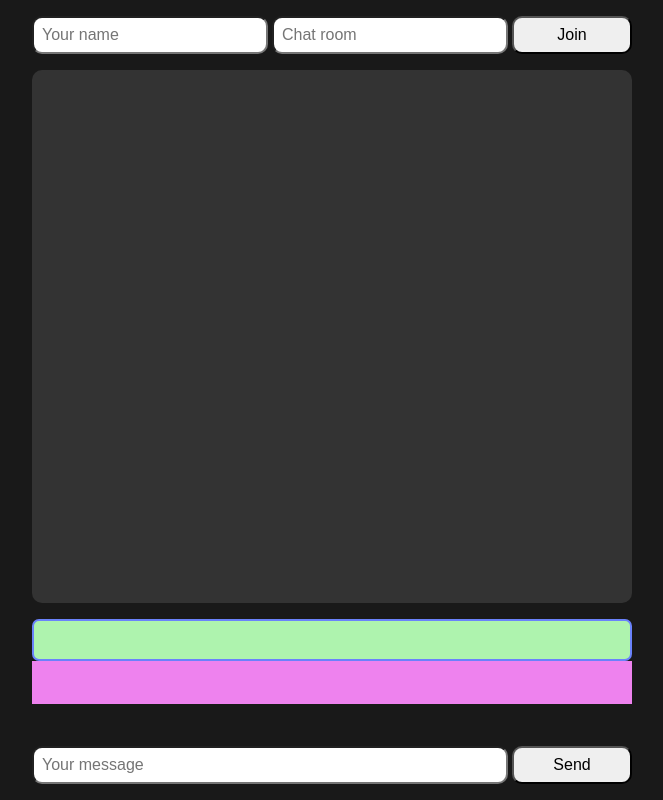
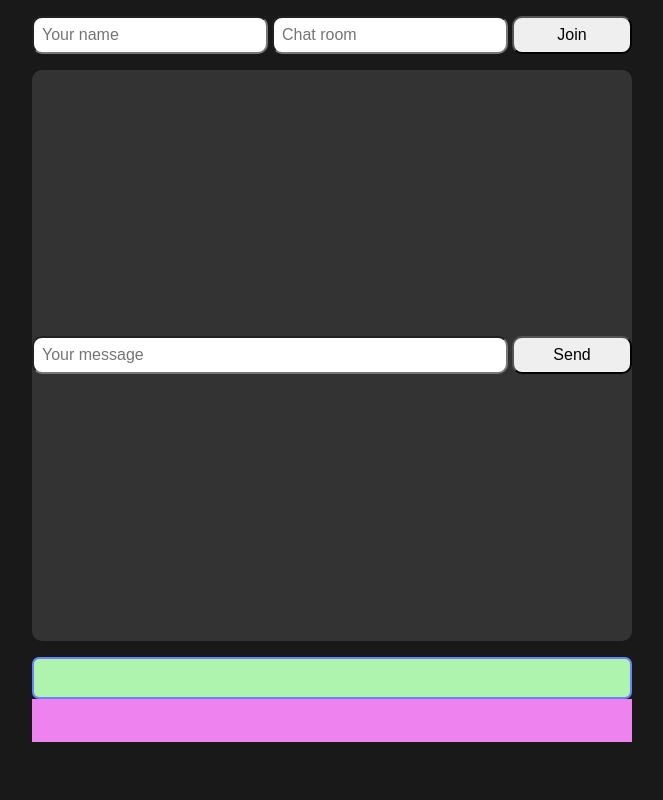
Before and after one commit to amnxd/bruhChat, a website: page public/index.html in a window 1280 px wide. Shown: the whole page, without its empty margins (308-971 px from the left). Drawn offline with nearby package versions, Linux system fonts and the light colour scheme; no server answers.

Commit message:
Update index.html

```diff
--- a/public/index.html
+++ b/public/index.html
@@ -10,6 +10,9 @@
         integrity="sha512-Xm9qbB6Pu06k3PUwPj785dyTl6oHxgsv9nHp7ej7nCpAqGZT3OZpsELuCYX05DdonFpTlBpXMOxjavIAIUwr0w=="
         crossorigin="anonymous" referrerpolicy="no-referrer"></script>
     <script defer src="app.js"></script>
+    <style>
+        @import url('https://fonts.googleapis.com/css2?family=Poppins:ital,wght@0,100;0,200;0,300;0,400;0,500;0,600;0,700;0,800;0,900;1,100;1,200;1,300;1,400;1,500;1,600;1,700;1,800;1,900&display=swap');
+        </style>
 </head>
 
 <body>
@@ -17,23 +20,26 @@
     <main>
 
         <form class="form-join">
-            <input type="text" id="name" maxlength="8" placeholder="Your name" size="5" required>
-            <input type="text" id="room" placeholder="Chat room" size="5" required>
+            <input autocomplete="off" type="text" id="name" maxlength="8" placeholder="Your name" size="5" required>
+            <input autocomplete="off" type="text" id="room" placeholder="Chat room" size="5" required>
             <button id="join" type="submit">Join</button>
         </form>
 
-        <ul class="chat-display"></ul>
+        <ul class="chat-display">
+            <form class="form-msg">
+                <input autocomplete="off" type="text" id="message" placeholder="Your message" required>
+                <button type="submit">Send</button>
+            </form>
+        </ul>
+        <div class="pop-msg">
+            <p class="user-list"></p>
 
-        <p class="user-list"></p>
+            <p class="room-list"></p>
 
-        <p class="room-list"></p>
+            <p class="activity"></p>
+        </div>
 
-        <p class="activity"></p>
 
-        <form class="form-msg">
-            <input type="text" id="message" placeholder="Your message" required>
-            <button type="submit">Send</button>
-        </form>
     </main>
 </body>
 
```
